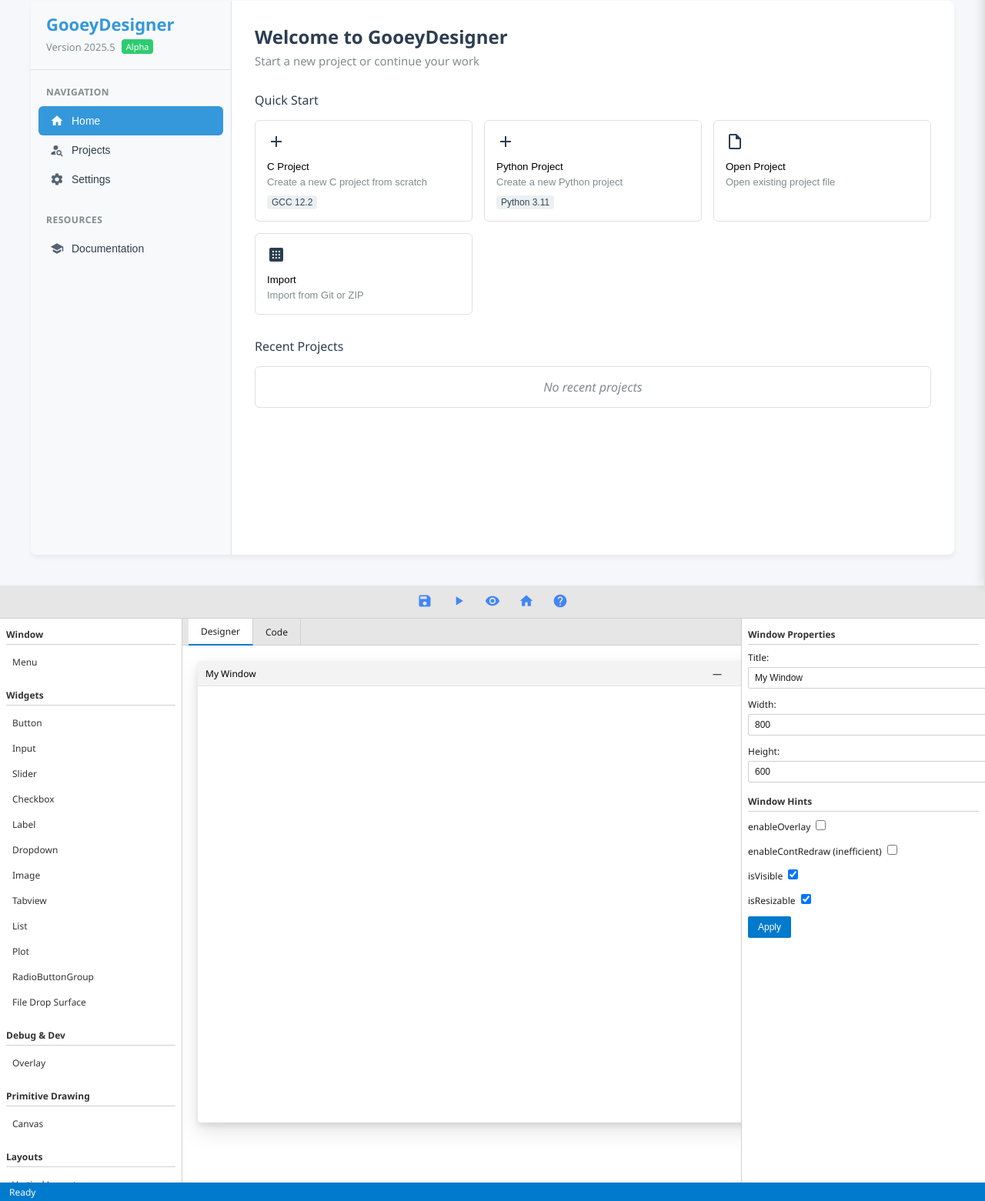
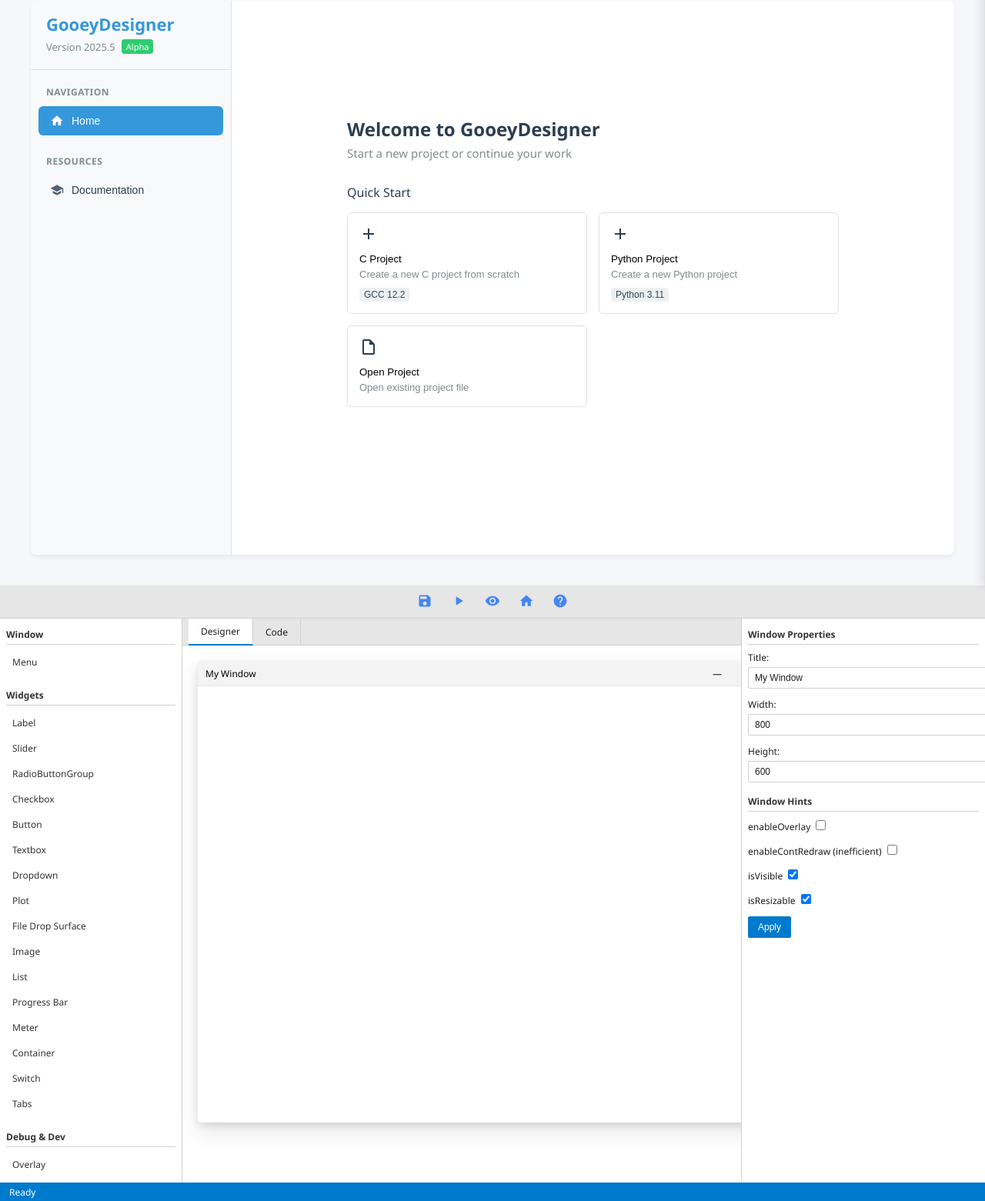
Before and after one commit to GooeyUI/GooeyBuilder, a plain HTML site: page web/index.html in a window 1280 px wide. Shown: the part 39-1600 px from the top of the page at 77% size. Drawn offline with Linux system fonts and the light colour scheme.

```diff
--- a/web/index.html
+++ b/web/index.html
@@ -7,6 +7,10 @@
         <link rel="stylesheet" href="styles.css" />
         <link rel="stylesheet" href="codemirror.min.css" />
         <link rel="stylesheet" href="dracula.min.css" />
+<link rel="apple-touch-icon" sizes="180x180" href="/apple-touch-icon.png">
+<link rel="icon" type="image/png" sizes="32x32" href="/favicon-32x32.png">
+<link rel="icon" type="image/png" sizes="16x16" href="/favicon-16x16.png">
+<link rel="manifest" href="/site.webmanifest">
     </head>
 
     <body>
@@ -92,19 +96,7 @@
                                         <path fill="currentColor" d="M10,20V14H14V20H19V12H22L12,3L2,12H5V20H10Z" />
                                     </svg>
                                     <span>Home</span>
-                                </button>
-                                <button class="sidebar-item">
-                                    <svg viewBox="0 0 24 24" width="18" height="18">
-                                        <path fill="currentColor" d="M15.5,12C18,12 20,14 20,16.5C20,17.38 19.75,18.21 19.31,18.9L22.39,22L21,23.39L17.88,20.32C17.19,20.75 16.37,21 15.5,21C13,21 11,19 11,16.5C11,14 13,12 15.5,12M15.5,14A2.5,2.5 0 0,0 13,16.5A2.5,2.5 0 0,0 15.5,19A2.5,2.5 0 0,0 18,16.5A2.5,2.5 0 0,0 15.5,14M10,4A4,4 0 0,1 14,8C14,8.91 13.69,9.75 13.18,10.43C12.32,10.75 11.55,11.26 10.91,11.9L10,12A4,4 0 0,1 6,8A4,4 0 0,1 10,4M2,20V18C2,15.88 5.31,14.14 9.5,14C9.18,14.78 9,15.62 9,16.5C9,17.79 9.38,19 10,20H2Z" />
-                                    </svg>
-                                    <span>Projects</span>
-                                </button>
-                                <button class="sidebar-item">
-                                    <svg viewBox="0 0 24 24" width="18" height="18">
-                                        <path fill="currentColor" d="M12,15.5A3.5,3.5 0 0,1 8.5,12A3.5,3.5 0 0,1 12,8.5A3.5,3.5 0 0,1 15.5,12A3.5,3.5 0 0,1 12,15.5M19.43,12.97C19.47,12.65 19.5,12.33 19.5,12C19.5,11.67 19.47,11.34 19.43,11L21.54,9.37C21.73,9.22 21.78,8.95 21.66,8.73L19.66,5.27C19.54,5.05 19.27,4.96 19.05,5.05L16.56,6.05C16.04,5.66 15.5,5.32 14.87,5.07L14.5,2.42C14.46,2.18 14.25,2 14,2H10C9.75,2 9.54,2.18 9.5,2.42L9.13,5.07C8.5,5.32 7.96,5.66 7.44,6.05L4.95,5.05C4.73,4.96 4.46,5.05 4.34,5.27L2.34,8.73C2.21,8.95 2.27,9.22 2.46,9.37L4.57,11C4.53,11.34 4.5,11.67 4.5,12C4.5,12.33 4.53,12.65 4.57,12.97L2.46,14.63C2.27,14.78 2.21,15.05 2.34,15.27L4.34,18.73C4.46,18.95 4.73,19.03 4.95,18.95L7.44,17.94C7.96,18.34 8.5,18.68 9.13,18.93L9.5,21.58C9.54,21.82 9.75,22 10,22H14C14.25,22 14.46,21.82 14.5,21.58L14.87,18.93C15.5,18.67 16.04,18.34 16.56,17.94L19.05,18.95C19.27,19.03 19.54,18.95 19.66,18.73L21.66,15.27C21.78,15.05 21.73,14.78 21.54,14.63L19.43,12.97Z" />
-                                    </svg>
-                                    <span>Settings</span>
-                                </button>
+
                             </div>
 
                             <div class="sidebar-section">
@@ -174,26 +166,10 @@
                                             <div class="project-description">Open existing project file</div>
                                         </div>
                                     </button>
-                                    <button class="project-card" id="import-project-button">
-                                        <div class="project-icon">
-                                            <svg viewBox="0 0 24 24" width="24" height="24">
-                                                <path fill="#2C3E50" d="M5,3H19A2,2 0 0,1 21,5V19A2,2 0 0,1 19,21H5A2,2 0 0,1 3,19V5A2,2 0 0,1 5,3M7,7V9H9V7H7M11,7V9H13V7H11M15,7V9H17V7H15M7,11V13H9V11H7M11,11V13H13V11H11M15,11V13H17V11H15M7,15V17H9V15H7M11,15V17H13V15H11M15,15V17H17V15H15Z" />
-                                            </svg>
-                                        </div>
-                                        <div class="project-info">
-                                            <div class="project-name">Import</div>
-                                            <div class="project-description">Import from Git or ZIP</div>
-                                        </div>
-                                    </button>
+
                                 </div>
                             </div>
 
-                            <div class="recent-projects-section">
-                                <h3 class="section-title">Recent Projects</h3>
-                                <div class="recent-list" id="recent-projects-list">
-                                    <div class="recent-empty">No recent projects</div>
-                                </div>
-                            </div>
                         </div>
                     </div>
                 </div>
@@ -352,45 +328,69 @@
 
                         <div class="toolbox-section">
                             <h4>Widgets</h4>
-                            <div class="toolbox-item" data-type="Button">
-                                Button
-                            </div>
-                            <div class="toolbox-item" data-type="Input">
-                                Input
+                           <div class="toolbox-item" data-type="Label">
+                                Label
                             </div>
                             <div class="toolbox-item" data-type="Slider">
                                 Slider
                             </div>
-                            <div class="toolbox-item" data-type="Checkbox">
-                                Checkbox
-                            </div>
-                            <div class="toolbox-item" data-type="Label">
-                                Label
-                            </div>
-                            <div class="toolbox-item" data-type="Dropdown">
-                                Dropdown
-                            </div>
-                            <div class="toolbox-item" data-type="Image">
-                                Image
-                            </div>
-                            <div class="toolbox-item" data-type="Tabs">
-                                Tabview
-                            </div>
-                            <div class="toolbox-item" data-type="List">
-                                List
-                            </div>
-                            <div class="toolbox-item" data-type="Plot">
-                                Plot
-                            </div>
-                            <div
+                              <div
                                 class="toolbox-item"
                                 data-type="RadioButtonGroup"
                             >
                                 RadioButtonGroup
                             </div>
+                              <div class="toolbox-item" data-type="Checkbox">
+                                Checkbox
+                            </div>
+
+                            <div class="toolbox-item" data-type="Button">
+                                Button
+                            </div>
+                                <div class="toolbox-item" data-type="Input">
+                                Textbox
+                            </div>
+
+
+                            <div class="toolbox-item" data-type="Dropdown">
+                                Dropdown
+                            </div>
+                              <div class="toolbox-item" data-type="Plot">
+                                Plot
+                            </div>
+
                             <div class="toolbox-item" data-type="DropSurface">
                                 File Drop Surface
                             </div>
+                            <div class="toolbox-item" data-type="Image">
+                                Image
+                            </div>
+                           <div class="toolbox-item" data-type="List">
+                                List
+                            </div>
+                             <div class="toolbox-item" data-type="Progressbar">
+                                Progress Bar
+                            </div>
+
+                           <div class="toolbox-item" data-type="Meter">
+                                Meter
+                            </div>
+
+
+                           <div class="toolbox-item" data-type="Container">
+                                Container
+                            </div>
+
+
+                           <div class="toolbox-item" data-type="GSwitch">
+                                Switch
+                            </div>
+
+                            <div class="toolbox-item" data-type="Tabs">
+                                Tabs
+                            </div>
+
+
                         </div>
 
                         <div class="toolbox-section">
--- a/web/styles.css
+++ b/web/styles.css
@@ -984,7 +984,7 @@ body {
 }
 
 .splash-content {
-    padding: 30px;
+    padding: 150px;
     overflow-y: auto;
     flex-grow: 1;
 }
```
Also changed, not shown: web/splash.html (+4 -0 lines), web/android-chrome-192x192.png (added), web/android-chrome-512x512.png (added), web/apple-touch-icon.png (added), web/favicon-16x16.png (added), web/favicon-32x32.png (added), web/favicon.ico (added), web/icon.webp (added), web/site.webmanifest (added), web/splashscreen.png (renamed from splashscreen.png).
